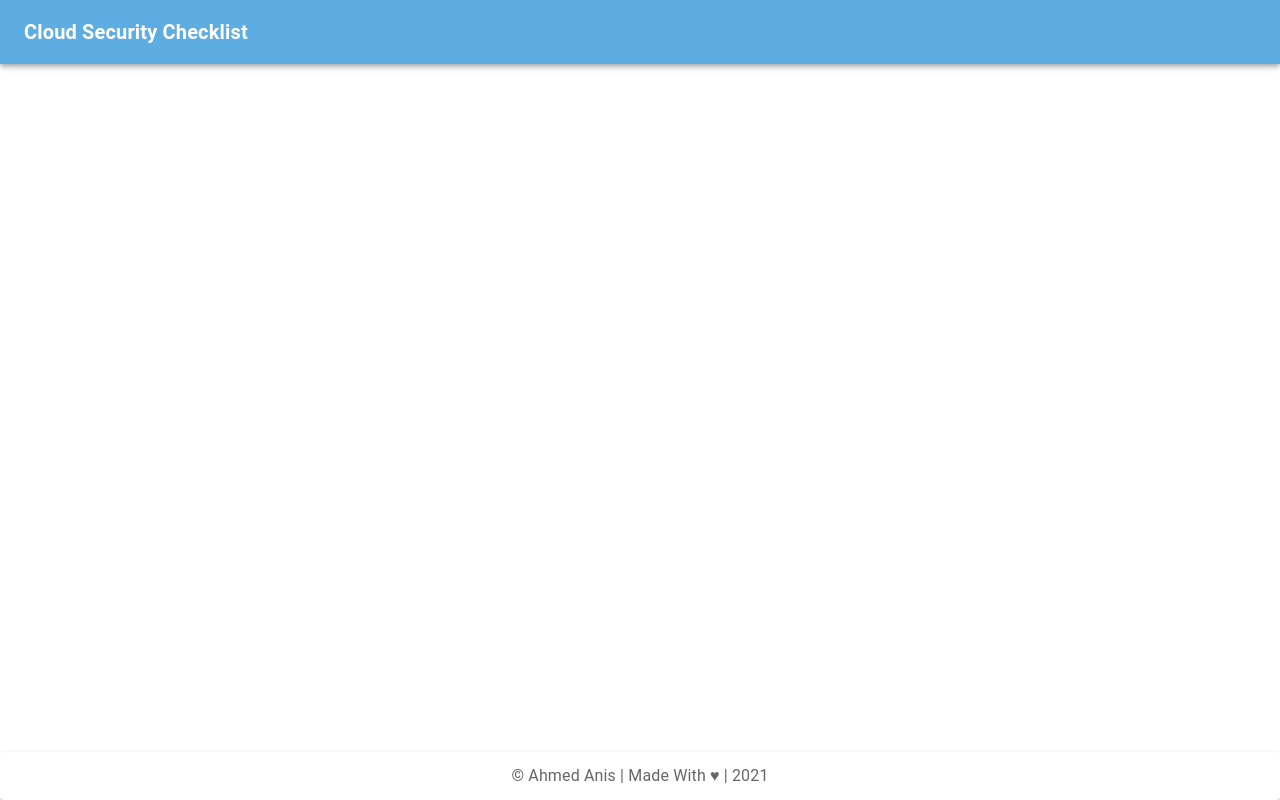
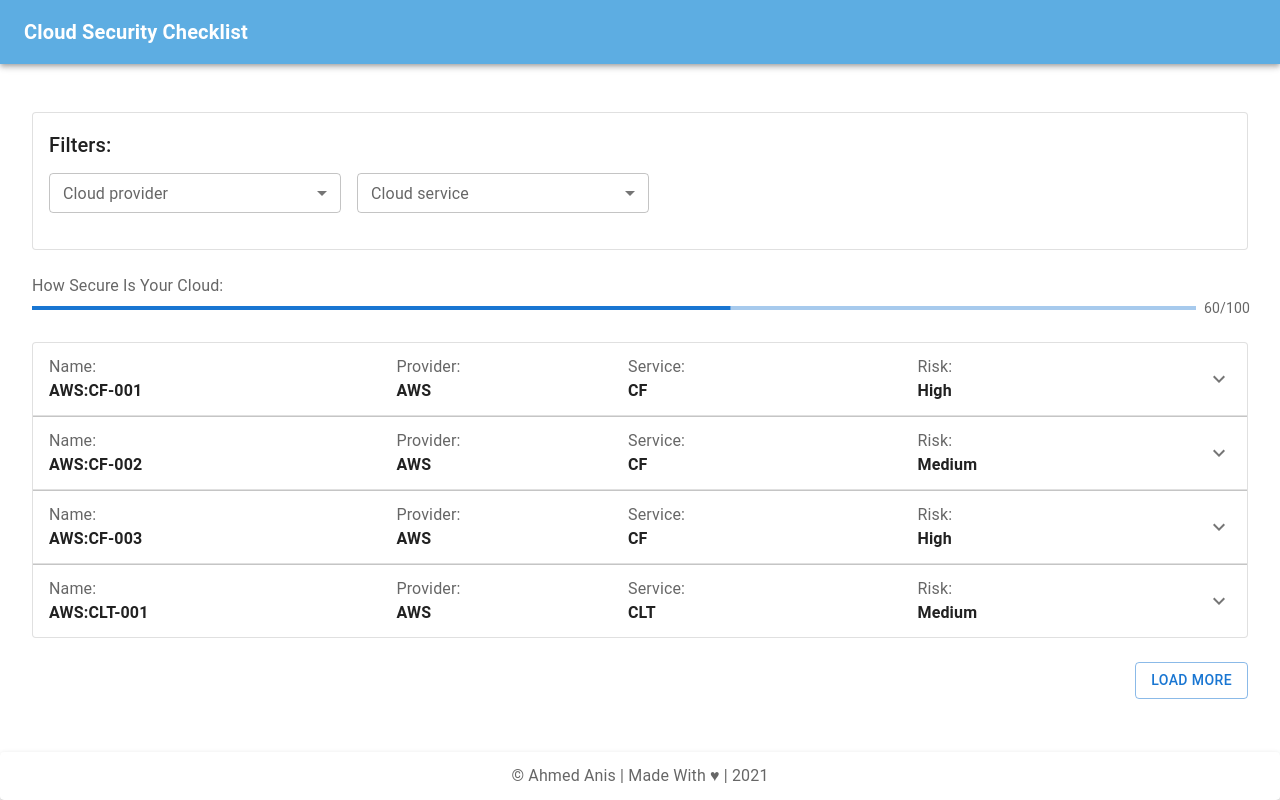
Before and after one commit to Ahmed4549/cloud-app, a React (Create React App) app: page /complete-checklist in a window 1280 px wide. Built offline with nearby package versions, Linux system fonts and the light colour scheme.

Commit message:
Api added, bugs fixed and added new components

```diff
--- a/package.json
+++ b/package.json
@@ -11,6 +11,7 @@
     "@testing-library/jest-dom": "^5.16.1",
     "@testing-library/react": "^11.2.7",
     "@testing-library/user-event": "^12.8.3",
+    "axios": "^0.24.0",
     "cors": "^2.8.5",
     "history": "^5.1.0",
     "nodemailer": "^6.7.2",
--- /dev/null
+++ b/src/axios.js
@@ -0,0 +1,7 @@
+import axios from "axios";
+
+let axiosInstance = axios.create({
+  baseURL: `http://localhost:3002/api/`,
+});
+
+export default axiosInstance;
--- a/src/components/accordion/index.js
+++ b/src/components/accordion/index.js
@@ -6,7 +6,7 @@ import Typography from "@mui/material/Typography";
 import ExpandMoreIcon from "@mui/icons-material/ExpandMore";
 import { Divider } from "@mui/material";
 
-export default function CustomAccordion(props) {
+export default function CustomAccordion({ data, index }) {
   const [expanded, setExpanded] = React.useState(false);
 
   const handleChange = (panel) => (event, isExpanded) => {
@@ -20,8 +20,8 @@ export default function CustomAccordion(props) {
       <Accordion
         variant="outlined"
         elevation={0}
-        expanded={expanded === `panel${props?.index}`}
-        onChange={handleChange(`panel${props?.index}`)}
+        expanded={expanded === `panel${index}`}
+        onChange={handleChange(`panel${index}`)}
       >
         <AccordionSummary
           expandIcon={<ExpandMoreIcon />}
@@ -30,19 +30,19 @@ export default function CustomAccordion(props) {
         >
           <Typography sx={{ width: "30%", flexShrink: 0, fontWeight: "bold" }}>
             <Typography sx={{ color: "text.secondary" }}>Name:</Typography>
-            {props.data.name}
+            {data?.name ? data.name : "N/A"}
           </Typography>
           <Typography sx={{ width: "20%", flexShrink: 0, fontWeight: "bold" }}>
             <Typography sx={{ color: "text.secondary" }}>Provider:</Typography>
-            {props.data.cloud}
+            {data?.cloud ? data.cloud : "N/A"}
           </Typography>
           <Typography sx={{ width: "25%", flexShrink: 0, fontWeight: "bold" }}>
             <Typography sx={{ color: "text.secondary" }}>Service:</Typography>
-            {props.data.service}
+            {data?.service ? data.service : "N/A"}
           </Typography>
           <Typography sx={{ width: "25%", flexShrink: 0, fontWeight: "bold" }}>
             <Typography sx={{ color: "text.secondary" }}>Risk:</Typography>
-            {props.data.risk}
+            {data?.risk ? data.risk : "N/A"}
           </Typography>
         </AccordionSummary>
         <AccordionDetails>
@@ -50,21 +50,21 @@ export default function CustomAccordion(props) {
             <Typography sx={{ color: "text.secondary" }}>
               Description:
             </Typography>
-            {props.data.description}
+            {data?.description ? data.description : "N/A"}
           </Typography>
           <Divider sx={{ margin: "1rem 0" }} />
           <Typography sx={{ fontWeight: "normal" }}>
             <Typography sx={{ color: "text.secondary" }}>
               Page Detail:
             </Typography>
-            {props.data.pageDetail}
+            {data?.pageDetail ? data.pageDetail : "N/A"}
           </Typography>
           <Divider sx={{ margin: "1rem 0" }} />
           <Typography sx={{ fontWeight: "normal" }}>
             <Typography sx={{ color: "text.secondary" }}>
-              Page Detail:
+              Remediation Steps:
             </Typography>
-            {props.data.RemediationSteps}
+            {data?.RemediationSteps ? data.RemediationSteps : "N/A"}
           </Typography>
         </AccordionDetails>
       </Accordion>
--- /dev/null
+++ b/src/components/loader/index.js
@@ -0,0 +1,17 @@
+import React from "react";
+import Backdrop from "@mui/material/Backdrop";
+import CircularProgress from "@mui/material/CircularProgress";
+
+export default function Loader({ showLoader, closeLoader }) {
+  return (
+    <div>
+      <Backdrop
+        sx={{ color: "#fff", zIndex: 9999 }}
+        open={showLoader}
+        onClick={closeLoader}
+      >
+        <CircularProgress color="inherit" sx={{ color: "blue" }} />
+      </Backdrop>
+    </div>
+  );
+}
--- a/src/components/modal/index.js
+++ b/src/components/modal/index.js
@@ -6,6 +6,9 @@ import Fade from "@mui/material/Fade";
 import Button from "@mui/material/Button";
 import Typography from "@mui/material/Typography";
 import { Divider, TextField } from "@mui/material";
+import SimpleSnackbar from "../snackbar";
+import axios from "../../axios";
+import Loader from "../loader";
 
 const style = {
   position: "absolute",
@@ -37,6 +40,9 @@ export default function TransitionModal({ show, setShow }) {
   // states
   const [formState, setFormState] = React.useState(formInitialState);
   const [error, setError] = React.useState(errorInitialState);
+  const [showSnackbar, setShowSnackbar] = React.useState(false);
+  const [showLoader, setShowLoader] = React.useState(false);
+  const [snackbarMessage, setSnackbarMessage] = React.useState("");
 
   // functions
   // close modal
@@ -88,19 +94,48 @@ export default function TransitionModal({ show, setShow }) {
     return true;
   };
 
+  // close snackbar
+  const closeSnackbar = () => setShowSnackbar(false);
+
+  // close loader
+  const closeLoader = () => setShowLoader(false);
+
   // submit handler
   const submitHandler = () => {
     let isValid = validate();
     if (isValid) {
-      console.log(formState);
+      setShowLoader(true);
+      axios
+        .post("user/send-invite", formState)
+        .then((res) => {
+          console.log(res);
+          setShowLoader(false);
+          setShowSnackbar(true);
+          setSnackbarMessage(res.data.message);
+          localStorage.setItem(
+            "cloudSecurityChecklist",
+            res.data.cloudSecurityChecklist
+          );
+          closeModal();
+        })
+        .catch((err, res) => {
+          setShowLoader(false);
+          console.log(err);
+          setShowSnackbar(true);
+          if (err.response && err.response.data) {
+            setSnackbarMessage(err.response.data.message);
+          } else {
+            setSnackbarMessage(err.message);
+          }
+        });
     } else {
-      console.log("error");
+      setShowSnackbar(true);
+      setSnackbarMessage("Please Fill All The Fields.");
     }
-    // closeModal()
   };
 
   return (
-    <div>
+    <>
       <Modal
         aria-labelledby="transition-modal-title"
         aria-describedby="transition-modal-description"
@@ -190,6 +225,12 @@ export default function TransitionModal({ show, setShow }) {
           </Box>
         </Fade>
       </Modal>
-    </div>
+      <SimpleSnackbar
+        open={showSnackbar}
+        message={snackbarMessage}
+        close={closeSnackbar}
+      />
+      <Loader showLoader={showLoader} closeLoader={closeLoader} />
+    </>
   );
 }
--- /dev/null
+++ b/src/components/snackbar/index.js
@@ -0,0 +1,13 @@
+import React from "react";
+import Snackbar from "@mui/material/Snackbar";
+
+export default function SimpleSnackbar({ open, close, message }) {
+  return (
+    <Snackbar
+      open={open}
+      autoHideDuration={5000}
+      onClose={close}
+      message={message}
+    />
+  );
+}
--- /dev/null
+++ b/src/pages/completeChecklist/index.js
@@ -0,0 +1,48 @@
+import { Box, Button } from "@mui/material";
+import React, { useEffect, useState } from "react";
+import CustomAccordion from "../../components/accordion";
+import Card from "../../components/card";
+import LinearProgressbar from "../../components/linearProgress";
+import data from "../../assets/signatures-metadata.json";
+
+const homeMain = {
+  padding: "2rem",
+};
+const CompleteChecklist = () => {
+  // state
+  const [count, setCount] = useState(4);
+
+  // component did mount
+  useEffect(() => {
+    let checkList = window.localStorage.getItem("cloudSecurityChecklist");
+    if (checkList) {
+      setCount(10);
+    }
+  }, []);
+
+  // functions
+  const loadMore = () => setCount((prevCount) => prevCount + 10);
+
+  return (
+    <div style={homeMain}>
+      <Card />
+      <LinearProgressbar />
+      <Box sx={{ margin: "1.5rem 0" }}>
+        {data.slice(0, count).map((data, index) => {
+          return <CustomAccordion index={index} data={data} />;
+        })}
+      </Box>
+      <div style={{ display: "flex", justifyContent: "flex-end" }}>
+        <Button
+          onClick={loadMore}
+          disable={count == 130 ? true : false}
+          variant="outlined"
+        >
+          Load More
+        </Button>
+      </div>
+    </div>
+  );
+};
+
+export default CompleteChecklist;
--- a/src/routes/index.js
+++ b/src/routes/index.js
@@ -1,12 +1,14 @@
 import React from "react";
 import { Routes, Route } from "react-router-dom";
 import Home from "../pages/home";
+import CompleteChecklist from "../pages/completeChecklist";
 
 const CustomRoutes = () => {
   return (
     <Routes>
       <Route path="/" element={<Home />} />
       <Route path="/home" element={<Home />} />
+      <Route path="/complete-checklist" element={<CompleteChecklist />} />
     </Routes>
   );
 };
```
Also changed, not shown: 1 other file (tests, documents, lock files or other folders).
